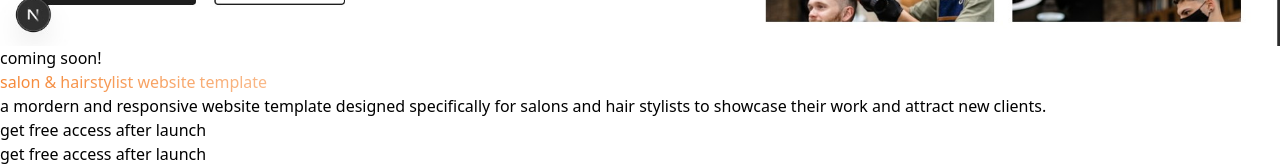
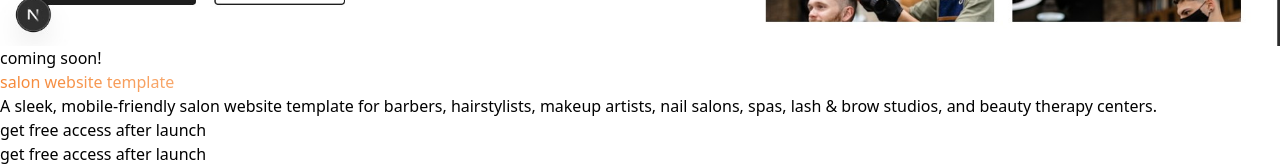
Before and after one commit to JosephAdekola/MyPf__, a React (Vite) app: page /saloon-template in a window 1280 px wide. Shown: the part 643-809 px from the top of the page. Built offline with nearby package versions, Linux system fonts and the light colour scheme; no server answers.

Commit message:
fix: typo error saloon to salon and a new route

```diff
--- a/src/pages/Home.jsx
+++ b/src/pages/Home.jsx
@@ -51,10 +51,10 @@ export default function Home() {
 
       <div className=' whatIDoSection w-full bg-[#3d2638f3] ' id='templates'>
         <HeaderAndDescription header={`Business-Ready Website Templates`}
-          desc={`Starting with a versatile template designed for both barbing salons and hair stylists,
-                    this section will feature purpose-built websites tailored to different types of artisans
-                    and small businesses. More templates are on the way each crafted for function, style,
-                    and ease of use.`}
+          desc={`Starting with a versatile template for salon businesses—barbing, hairstyling, makeup,
+            nail salons, spas, lash & brow studios, and beauty therapy centers. More purpose-built
+            websites for artisans and small businesses are on the way, each crafted for style, function,
+            and ease of use.`}
           paraAlign={"center"}
           paraMargin={"auto"} />
 
--- a/src/pages/SaloonWebTemplate.jsx
+++ b/src/pages/SaloonWebTemplate.jsx
@@ -60,13 +60,14 @@ export default function SaloonWebTemplate() {
 
             {/* ✅ Page-specific SEO meta */}
             <Meta
-                title="Salon & Hairstylist Website Template"
-                description="A modern, responsive salon and hairstylist template to showcase your work and attract new clients."
-                keywords="salon template, salon website template, hairstylist website, hairstylist website template, barber template, barber website template, responsive salon design"
-                ogTitle="Salon & Hairstylist Website Template"
-                ogDescription="A modern and responsive template for salons and hairstylists to showcase their work."
+                title="Salon Website Template – Modern & Responsive"
+                description="A sleek, mobile-friendly salon website template for barbers, hairstylists, makeup artists, nail salons, spas, lash & brow studios, and beauty therapy centers."
+                keywords="salon website template, hairstylist website template, barber website template, makeup artist website, nail salon website, spa website template, lash and brow studio website, responsive beauty website"
+                ogTitle="Modern Salon & Beauty Website Template"
+                ogDescription="Showcase your salon, barbershop, spa, or beauty services with this modern, responsive website template."
                 ogImage="/barber-shop.jpg"
             />
+
 
             <div className='hero-section grid md:grid-cols-2 gap-5 max-w-[1400px] my-5 mx-auto'>
                 <div className="block rounded-xl p-4 hover:shadow-lg transition relative mx-auto">
@@ -79,11 +80,10 @@ export default function SaloonWebTemplate() {
                 </div>
                 <div className='flex flex-col justify-center gap-3'>
                     <h1 className='nextLevel text-white text-4xl md:text-5xl lg:text-6xl capitalize font-semibold text-center md:text-left'>
-                        salon & hairstylist website template
+                        salon website template
                     </h1>
                     <p className='text-white text-center md:text-left'>
-                        a mordern and responsive website template designed specifically for salons and hair
-                        stylists to showcase their work and attract new clients.
+                        A sleek, mobile-friendly salon website template for barbers, hairstylists, makeup artists, nail salons, spas, lash & brow studios, and beauty therapy centers.
                     </p>
                     <div className="flex md:hidden">
                         <Button
--- a/src/router/MainRouter.jsx
+++ b/src/router/MainRouter.jsx
@@ -10,6 +10,7 @@ function MainRouter() {
                 <Route path='/' element={<MainLayout />}>
                     <Route index element={<Home />} />
                     <Route path='saloon-template' element={<SaloonWebTemplate />} />
+                    <Route path='salon-template' element={<SaloonWebTemplate />} />
                 </Route>
         )
     )
```
